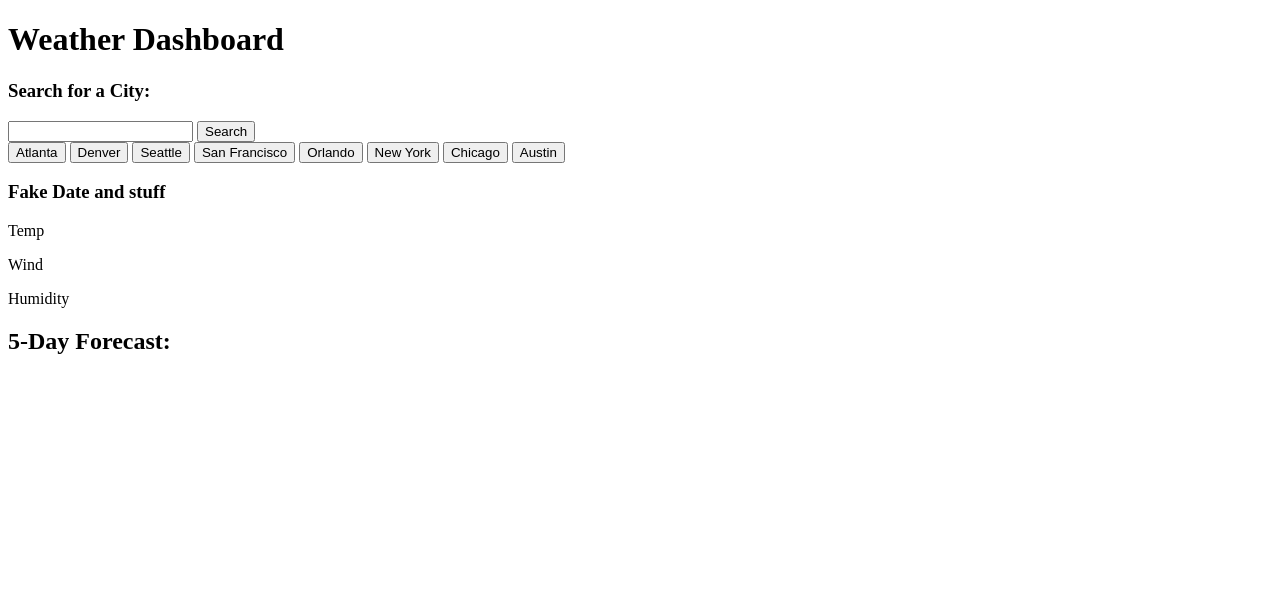
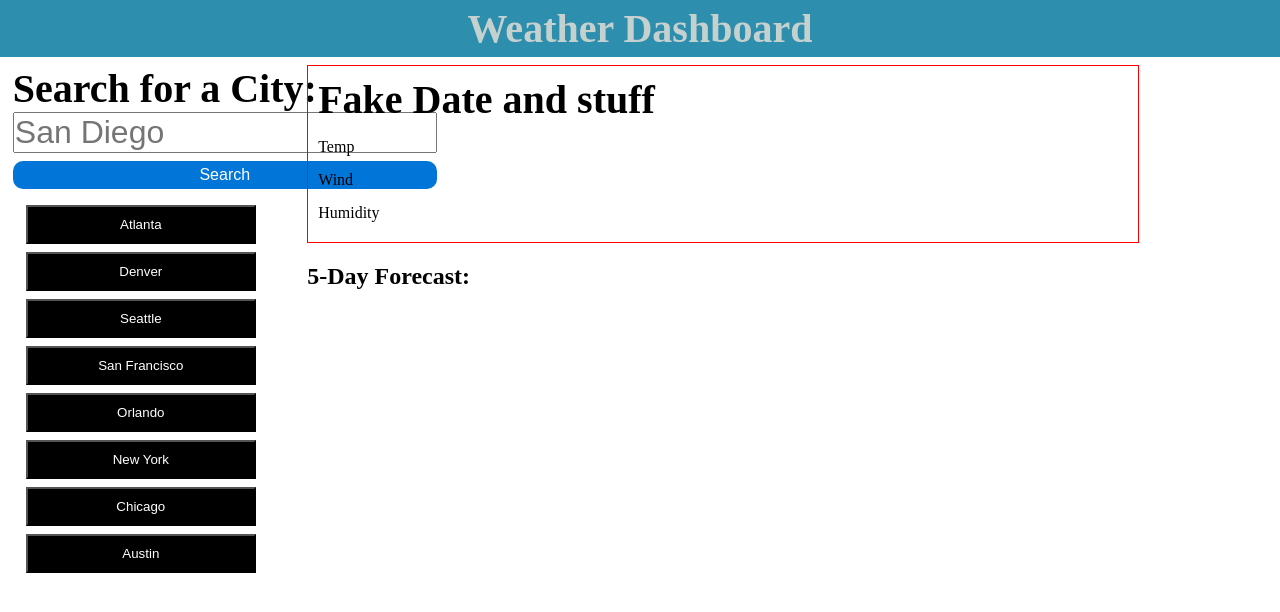
Before and after one commit to collinshepherd/weather-dashboard, a plain HTML site: page index.html in a window 1280 px wide. Drawn offline with Linux system fonts and the light colour scheme.

Commit message:
added all styling to page

```diff
--- a/assets/css/style.css
+++ b/assets/css/style.css
@@ -0,0 +1,94 @@
+* {
+  padding: 0;
+  margin: 0;
+}
+
+header {
+  background-color: #2e8ead;
+  color: #c5d1cf;
+  margin: 0;
+  padding: 5px;
+  text-align: center;
+}
+
+h1 {
+  margin: 0;
+  padding: 0;
+  height: auto;
+  width: auto;
+  font-size: 2.5em;
+}
+
+#container {
+  display: flex;
+}
+
+#search-container {
+  display: flex;
+  width: 20vw;
+  height: 50vh;
+  flex-wrap: wrap;
+  padding-top: 1vh;
+  padding-left: 1vw;
+}
+
+#search-box {
+  display: grid;
+  width: 100%;
+}
+
+#search-input {
+  font-size: 2em;
+}
+
+#search-box button {
+  color: white;
+  background-color: #0275d8;
+  font-size: 1em;
+  margin-top: 1vh;
+  padding: 5px;
+  border-radius: 10px;
+  border-width: 0;
+}
+
+#search-header {
+  flex: 100%;
+}
+
+#city-suggestions {
+  display: grid;
+  width: 100%;
+  margin: 1vh 1vw 1vh 1vw;
+}
+
+.city-btn {
+  background-color: black;
+  color: white;
+  width: 100%;
+  margin-top: 1vh;
+  padding: 10px;
+}
+
+#result-container {
+  margin-top: 1vh;
+  margin-left: 3vw;
+  width: 65vw;
+}
+
+#current-weather {
+  border: 1px red solid;
+}
+
+#current-weather-margins {
+  margin: 10px;
+  margin-bottom: 20px;
+}
+
+#forecast-container {
+  margin-top: 20px;
+  margin-bottom: 10px;
+}
+
+.current-weather-text {
+  margin-top: 15px;
+}
--- a/index.html
+++ b/index.html
@@ -14,7 +14,7 @@
       <aside id="search-container">
         <div id="search-box">
           <h1 id="search-header">Search for a City:</h1>
-          <input type="text" />
+          <input type="search" id="search-input" placeholder="San Diego" />
           <button id="search-btn">Search</button>
         </div>
         <div id="city-suggestions">
@@ -28,12 +28,14 @@
           <button class="city-btn">Austin</button>
         </div>
       </aside>
-      <article>
+      <article id="result-container">
         <div id="current-weather">
-          <h1>Fake Date and stuff</h1>
-          <p>Temp</p>
-          <p>Wind</p>
-          <p>Humidity</p>
+          <div id="current-weather-margins">
+            <h1>Fake Date and stuff</h1>
+            <p class="current-weather-text">Temp</p>
+            <p class="current-weather-text">Wind</p>
+            <p class="current-weather-text">Humidity</p>
+          </div>
         </div>
         <div id="forecast-container">
           <div id="5-day-forecast">
```
